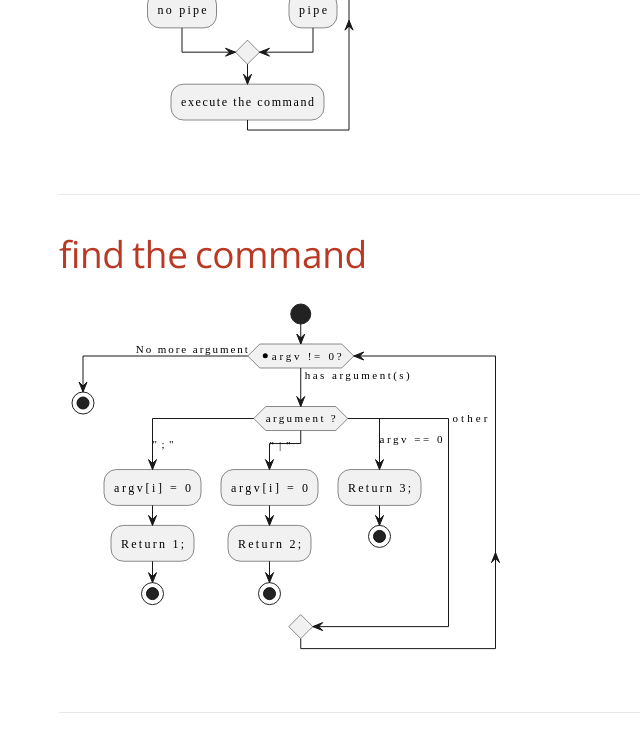
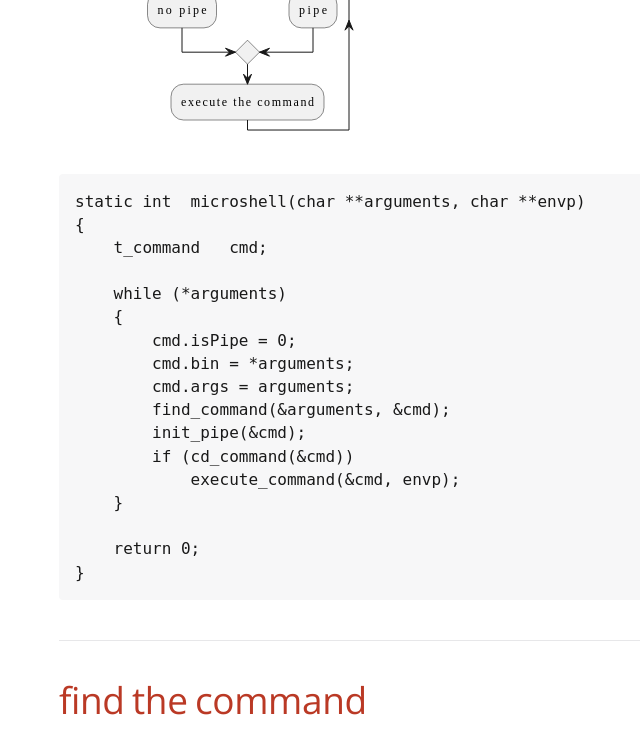
Before and after one commit to t-h2o/microshell, a plain HTML site: page index.html in a window 1280 px wide. Shown: the part 1466-2204 px from the top of the page, without its empty margins (96-736 px from the left). Drawn offline with nearby package versions, Linux system fonts and the light colour scheme; a web font is replaced by a local one.

Commit message:
Update index.html

```diff
--- a/index.html
+++ b/index.html
@@ -482,7 +482,7 @@ body.book #toc,body.book #preamble,body.book h1.sect0,body.book .sect1>h2{page-b
 </div>
 <div class="listingblock">
 <div class="content">
-<pre>int	main(int argc, char **argv, char **envp)
+<pre class="highlight"><code class="language-c" data-lang="c">int	main(int argc, char **argv, char **envp)
 {
 	if (argc == 1)
 		return 0;
@@ -490,7 +490,7 @@ body.book #toc,body.book #preamble,body.book h1.sect0,body.book .sect1>h2{page-b
 	++argv;
 
 	return microshell(argv, envp);
-}</pre>
+}</code></pre>
 </div>
 </div>
 </div>
@@ -501,6 +501,27 @@ body.book #toc,body.book #preamble,body.book h1.sect0,body.book .sect1>h2{page-b
 <div class="imageblock">
 <div class="content">
 <img src="assets/microshell.svg" alt="schema">
+</div>
+</div>
+<div class="listingblock">
+<div class="content">
+<pre class="highlight"><code class="language-c" data-lang="c">static int	microshell(char **arguments, char **envp)
+{
+	t_command	cmd;
+
+	while (*arguments)
+	{
+		cmd.isPipe = 0;
+		cmd.bin = *arguments;
+		cmd.args = arguments;
+		find_command(&amp;arguments, &amp;cmd);
+		init_pipe(&amp;cmd);
+		if (cd_command(&amp;cmd))
+			execute_command(&amp;cmd, envp);
+	}
+
+	return 0;
+}</code></pre>
 </div>
 </div>
 </div>
```
